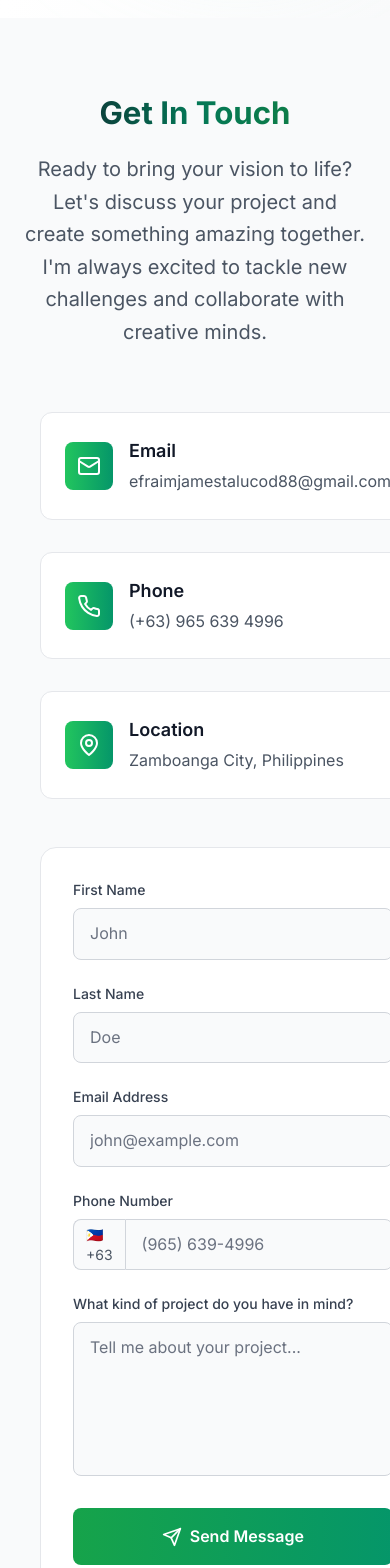
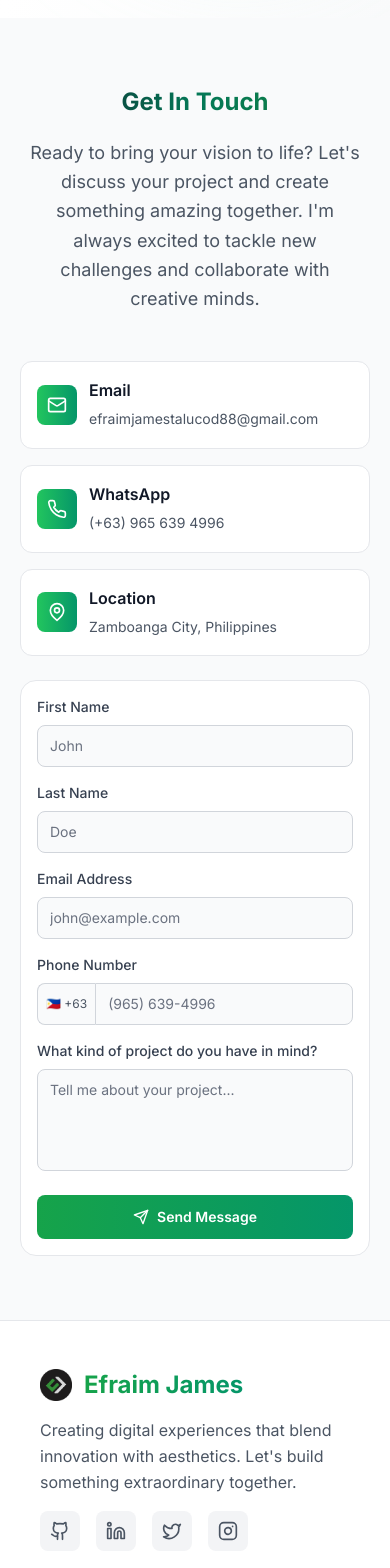
Before and after one commit to Hotpotato02133/efraimjames-web, a React (Vite) app: page / in a window 390 px wide. Shown: the part 6320-7888 px from the top of the page. Built offline with nearby package versions, Linux system fonts and the light colour scheme; no server answers.

Commit message:
:zap: Fixed the performance of the Contact Section from responsiveness issues and added Whatapps to contact me directly

```diff
--- a/src/components/Contact.tsx
+++ b/src/components/Contact.tsx
@@ -1,25 +1,25 @@
-import React, { useEffect, useRef, useState } from 'react';
-import { Mail, Phone, MapPin, Send, CheckCircle } from 'lucide-react';
-import emailjs from '@emailjs/browser';
+import React, { useEffect, useRef, useState } from "react";
+import { Mail, Phone, MapPin, Send, CheckCircle } from "lucide-react";
+import emailjs from "@emailjs/browser";
 
 const Contact = () => {
   const [isVisible, setIsVisible] = useState(false);
   const [formData, setFormData] = useState({
-    firstName: '',
-    lastName: '',
-    email: '',
-    phone: '',
-    project: ''
+    firstName: "",
+    lastName: "",
+    email: "",
+    phone: "",
+    project: "",
   });
   const [isSubmitted, setIsSubmitted] = useState(false);
   const [isLoading, setIsLoading] = useState(false);
-  const [error, setError] = useState('');
+  const [error, setError] = useState("");
   const sectionRef = useRef<HTMLDivElement>(null);
   const formRef = useRef<HTMLFormElement>(null);
 
   useEffect(() => {
     // Initialize EmailJS
-    emailjs.init(import.meta.env.VITE_EMAILJS_PUBLIC_KEY || 'YOUR_PUBLIC_KEY');
+    emailjs.init(import.meta.env.VITE_EMAILJS_PUBLIC_KEY || "YOUR_PUBLIC_KEY");
 
     const observer = new IntersectionObserver(
       ([entry]) => {
@@ -37,38 +37,46 @@ const Contact = () => {
     return () => observer.disconnect();
   }, []);
 
-  const handleInputChange = (e: React.ChangeEvent<HTMLInputElement | HTMLTextAreaElement>) => {
+  const handleInputChange = (
+    e: React.ChangeEvent<HTMLInputElement | HTMLTextAreaElement>
+  ) => {
     const { name, value } = e.target;
-    setFormData(prev => ({
+    setFormData((prev) => ({
       ...prev,
-      [name]: value
+      [name]: value,
     }));
   };
 
   const handleSubmit = async (e: React.FormEvent) => {
     e.preventDefault();
     setIsLoading(true);
-    setError('');
+    setError("");
 
     try {
       // Send email using EmailJS - now using the same template as ContactPage
       const result = await emailjs.sendForm(
-        import.meta.env.VITE_EMAILJS_SERVICE_ID || 'YOUR_SERVICE_ID',
-        import.meta.env.VITE_EMAILJS_CONTACT_TEMPLATE_ID || 'template_orw5xze',
+        import.meta.env.VITE_EMAILJS_SERVICE_ID || "YOUR_SERVICE_ID",
+        import.meta.env.VITE_EMAILJS_CONTACT_TEMPLATE_ID || "template_orw5xze",
         formRef.current!,
-        import.meta.env.VITE_EMAILJS_PUBLIC_KEY || 'YOUR_PUBLIC_KEY'
+        import.meta.env.VITE_EMAILJS_PUBLIC_KEY || "YOUR_PUBLIC_KEY"
       );
 
-      console.log('Email sent successfully:', result.text);
+      console.log("Email sent successfully:", result.text);
       setIsSubmitted(true);
 
       setTimeout(() => {
         setIsSubmitted(false);
-        setFormData({ firstName: '', lastName: '', email: '', phone: '', project: '' });
+        setFormData({
+          firstName: "",
+          lastName: "",
+          email: "",
+          phone: "",
+          project: "",
+        });
       }, 3000);
     } catch (error) {
-      console.error('Failed to send email:', error);
-      setError('Failed to send message. Please try again.');
+      console.error("Failed to send email:", error);
+      setError("Failed to send message. Please try again.");
     } finally {
       setIsLoading(false);
     }
@@ -77,58 +85,73 @@ const Contact = () => {
   const contactInfo = [
     {
       icon: Mail,
-      title: 'Email',
-      value: 'efraimjamestalucod88@gmail.com',
-      href: 'mailto:efraimjamestalucod88@gmail.com'
+      title: "Email",
+      value: "efraimjamestalucod88@gmail.com",
+      href: "mailto:efraimjamestalucod88@gmail.com",
     },
     {
       icon: Phone,
-      title: 'Phone',
-      value: '(+63) 965 639 4996',
-      href: '#'
+      title: "WhatsApp",
+      value: "(+63) 965 639 4996",
+      href: "https://wa.me/639656394996?text=Hello%20Efraim,%20I%20would%20like%20to%20discuss%20a%20project%20with%20you.",
     },
     {
       icon: MapPin,
-      title: 'Location',
-      value: 'Zamboanga City, Philippines',
-      href: '#'
-    }
+      title: "Location",
+      value: "Zamboanga City, Philippines",
+      href: "https://maps.google.com/?q=Zamboanga+City,+Philippines",
+    },
   ];
 
   return (
-    <section ref={sectionRef} id="contact" className="py-20 relative bg-gray-50">
-      <div className="container mx-auto px-6 sm:px-8 lg:px-12">
-        <div className={`text-center mb-16 transition-all duration-1000 ${
-          isVisible ? 'opacity-100 translate-y-0' : 'opacity-0 translate-y-8'
-        }`}>
-          <h2 className="text-5xl md:text-6xl font-bold mb-6 bg-gradient-to-r from-gray-900 via-emerald-700 to-green-700 bg-clip-text text-transparent">
+    <section
+      ref={sectionRef}
+      id="contact"
+      className="py-16 sm:py-20 relative bg-gray-50"
+    >
+      <div className="container mx-auto px-3 sm:px-4 md:px-6 lg:px-8">
+        <div
+          className={`text-center mb-12 sm:mb-16 transition-all duration-1000 ${
+            isVisible ? "opacity-100 translate-y-0" : "opacity-0 translate-y-8"
+          }`}
+        >
+          <h2 className="text-4xl sm:text-5xl md:text-6xl font-bold mb-4 sm:mb-6 bg-gradient-to-r from-gray-900 via-emerald-700 to-green-700 bg-clip-text text-transparent px-2">
             Get In Touch
           </h2>
-          <p className="text-xl text-gray-600 max-w-3xl mx-auto leading-relaxed">
-            Ready to bring your vision to life? Let's discuss your project and create something amazing together.
-            I'm always excited to tackle new challenges and collaborate with creative minds.
+          <p className="text-lg sm:text-xl text-gray-600 max-w-3xl mx-auto leading-relaxed px-4">
+            Ready to bring your vision to life? Let's discuss your project and
+            create something amazing together. I'm always excited to tackle new
+            challenges and collaborate with creative minds.
           </p>
         </div>
 
-        <div className="grid lg:grid-cols-2 gap-12 max-w-6xl mx-auto px-4 sm:px-6 lg:px-8">
+        <div className="grid lg:grid-cols-2 gap-6 sm:gap-8 lg:gap-12 max-w-6xl mx-auto">
           {/* Contact Information */}
-          <div className={`transition-all duration-1000 delay-200 ${
-            isVisible ? 'opacity-100 translate-x-0' : 'opacity-0 -translate-x-8'
-          }`}>
-            <div className="space-y-8">
+          <div
+            className={`transition-all duration-1000 delay-200 px-2 sm:px-0 ${
+              isVisible
+                ? "opacity-100 translate-x-0"
+                : "opacity-0 -translate-x-8"
+            }`}
+          >
+            <div className="space-y-4 sm:space-y-6 lg:space-y-8">
               {contactInfo.map((info, index) => (
                 <div
                   key={index}
-                  className="flex items-center space-x-4 p-6 bg-white border border-gray-200 rounded-xl hover:border-green-300 hover:shadow-lg hover:shadow-green-100 transition-all duration-300 group"
+                  className="flex items-center space-x-3 sm:space-x-4 p-4 sm:p-5 lg:p-6 bg-white border border-gray-200 rounded-xl hover:border-green-300 hover:shadow-lg hover:shadow-green-100 transition-all duration-300 group"
                 >
-                  <div className="w-12 h-12 bg-gradient-to-r from-green-500 to-emerald-600 rounded-lg flex items-center justify-center group-hover:scale-110 transition-transform duration-300">
-                    <info.icon className="w-6 h-6 text-white" />
+                  <div className="w-10 h-10 sm:w-12 sm:h-12 bg-gradient-to-r from-green-500 to-emerald-600 rounded-lg flex items-center justify-center group-hover:scale-110 transition-transform duration-300 flex-shrink-0">
+                    <info.icon className="w-5 h-5 sm:w-6 sm:h-6 text-white" />
                   </div>
-                  <div>
-                    <h3 className="text-lg font-semibold text-gray-900 mb-1">{info.title}</h3>
+                  <div className="min-w-0 flex-1">
+                    <h3 className="text-base sm:text-lg font-semibold text-gray-900 mb-1">
+                      {info.title}
+                    </h3>
                     <a
                       href={info.href}
-                      className="text-gray-600 hover:text-green-600 transition-colors duration-300"
+                      target="_blank"
+                      rel="noopener noreferrer"
+                      className="text-sm sm:text-base text-gray-600 hover:text-green-600 transition-colors duration-300 break-words"
                     >
                       {info.value}
                     </a>
@@ -139,19 +162,30 @@ const Contact = () => {
           </div>
 
           {/* Contact Form */}
-          <div className={`transition-all duration-1000 delay-400 ${
-            isVisible ? 'opacity-100 translate-x-0' : 'opacity-0 translate-x-8'
-          }`}>
-            <form ref={formRef} onSubmit={handleSubmit} className="bg-white border border-gray-200 rounded-2xl p-8">
+          <div
+            className={`transition-all duration-1000 delay-400 px-2 sm:px-0 ${
+              isVisible
+                ? "opacity-100 translate-x-0"
+                : "opacity-0 translate-x-8"
+            }`}
+          >
+            <form
+              ref={formRef}
+              onSubmit={handleSubmit}
+              className="bg-white border border-gray-200 rounded-2xl p-4 sm:p-6 lg:p-8"
+            >
               {error && (
-                <div className="mb-4 p-3 bg-red-100 border border-red-400 text-red-700 rounded-lg">
+                <div className="mb-4 p-3 bg-red-100 border border-red-400 text-red-700 rounded-lg text-sm">
                   {error}
                 </div>
               )}
 
-              <div className="grid md:grid-cols-2 gap-6 mb-6">
+              <div className="grid grid-cols-1 sm:grid-cols-2 gap-4 sm:gap-6 mb-4 sm:mb-6">
                 <div>
-                  <label htmlFor="firstName" className="block text-sm font-medium text-gray-700 mb-2">
+                  <label
+                    htmlFor="firstName"
+                    className="block text-sm font-medium text-gray-700 mb-2"
+                  >
                     First Name
                   </label>
                   <input
@@ -161,13 +195,20 @@ const Contact = () => {
                     value={formData.firstName}
                     onChange={handleInputChange}
                     required
-                    className="w-full px-4 py-3 bg-gray-50 border border-gray-300 rounded-lg text-gray-900 placeholder-gray-500 focus:outline-none focus:ring-2 focus:ring-green-500 focus:border-transparent transition-all duration-300"
+                    className="w-full px-3 sm:px-4 py-2.5 sm:py-3 bg-gray-50 border border-gray-300 rounded-lg text-gray-900 placeholder-gray-500 focus:outline-none focus:ring-2 focus:ring-green-500 focus:border-transparent transition-all duration-300 text-sm sm:text-base"
                     placeholder="John"
                   />
-                  <input type="hidden" name="first_name" value={formData.firstName} />
+                  <input
+                    type="hidden"
+                    name="first_name"
+                    value={formData.firstName}
+                  />
                 </div>
                 <div>
-                  <label htmlFor="lastName" className="block text-sm font-medium text-gray-700 mb-2">
+                  <label
+                    htmlFor="lastName"
+                    className="block text-sm font-medium text-gray-700 mb-2"
+                  >
                     Last Name
                   </label>
                   <input
@@ -177,15 +218,22 @@ const Contact = () => {
                     value={formData.lastName}
                     onChange={handleInputChange}
                     required
-                    className="w-full px-4 py-3 bg-gray-50 border border-gray-300 rounded-lg text-gray-900 placeholder-gray-500 focus:outline-none focus:ring-2 focus:ring-green-500 focus:border-transparent transition-all duration-300"
+                    className="w-full px-3 sm:px-4 py-2.5 sm:py-3 bg-gray-50 border border-gray-300 rounded-lg text-gray-900 placeholder-gray-500 focus:outline-none focus:ring-2 focus:ring-green-500 focus:border-transparent transition-all duration-300 text-sm sm:text-base"
                     placeholder="Doe"
                   />
-                  <input type="hidden" name="last_name" value={formData.lastName} />
+                  <input
+                    type="hidden"
+                    name="last_name"
+                    value={formData.lastName}
+                  />
                 </div>
               </div>
 
-              <div className="mb-6">
-                <label htmlFor="email" className="block text-sm font-medium text-gray-700 mb-2">
+              <div className="mb-4 sm:mb-6">
+                <label
+                  htmlFor="email"
+                  className="block text-sm font-medium text-gray-700 mb-2"
+                >
                   Email Address
                 </label>
                 <input
@@ -195,19 +243,24 @@ const Contact = () => {
                   value={formData.email}
                   onChange={handleInputChange}
                   required
-                  className="w-full px-4 py-3 bg-gray-50 border border-gray-300 rounded-lg text-gray-900 placeholder-gray-500 focus:outline-none focus:ring-2 focus:ring-green-500 focus:border-transparent transition-all duration-300"
+                  className="w-full px-3 sm:px-4 py-2.5 sm:py-3 bg-gray-50 border border-gray-300 rounded-lg text-gray-900 placeholder-gray-500 focus:outline-none focus:ring-2 focus:ring-green-500 focus:border-transparent transition-all duration-300 text-sm sm:text-base"
                   placeholder="john@example.com"
                 />
                 <input type="hidden" name="user_email" value={formData.email} />
               </div>
 
-              <div className="mb-6">
-                <label htmlFor="phone" className="block text-sm font-medium text-gray-700 mb-2">
+              <div className="mb-4 sm:mb-6">
+                <label
+                  htmlFor="phone"
+                  className="block text-sm font-medium text-gray-700 mb-2"
+                >
                   Phone Number
                 </label>
                 <div className="flex">
-                  <div className="flex items-center px-3 border border-r-0 border-gray-300 rounded-l-lg bg-gray-50">
-                    <span className="text-sm text-gray-600">🇵🇭 +63</span>
+                  <div className="flex items-center px-2 sm:px-3 border border-r-0 border-gray-300 rounded-l-lg bg-gray-50">
+                    <span className="text-xs sm:text-sm text-gray-600">
+                      🇵🇭 +63
+                    </span>
                   </div>
                   <input
                     type="tel"
@@ -216,14 +269,17 @@ const Contact = () => {
                     value={formData.phone}
                     onChange={handleInputChange}
                     placeholder="(965) 639-4996"
-                    className="flex-1 px-4 py-3 bg-gray-50 border border-gray-300 rounded-r-lg text-gray-900 placeholder-gray-500 focus:outline-none focus:ring-2 focus:ring-green-500 focus:border-transparent transition-all duration-300"
+                    className="flex-1 px-3 sm:px-4 py-2.5 sm:py-3 bg-gray-50 border border-gray-300 rounded-r-lg text-gray-900 placeholder-gray-500 focus:outline-none focus:ring-2 focus:ring-green-500 focus:border-transparent transition-all duration-300 text-sm sm:text-base"
                   />
                 </div>
                 <input type="hidden" name="user_phone" value={formData.phone} />
               </div>
 
-              <div className="mb-6">
-                <label htmlFor="project" className="block text-sm font-medium text-gray-700 mb-2">
+              <div className="mb-4 sm:mb-6">
+                <label
+                  htmlFor="project"
+                  className="block text-sm font-medium text-gray-700 mb-2"
+                >
                   What kind of project do you have in mind?
                 </label>
                 <textarea
@@ -232,37 +288,41 @@ const Contact = () => {
                   value={formData.project}
                   onChange={handleInputChange}
                   required
-                  rows={5}
-                  className="w-full px-4 py-3 bg-gray-50 border border-gray-300 rounded-lg text-gray-900 placeholder-gray-500 focus:outline-none focus:ring-2 focus:ring-green-500 focus:border-transparent transition-all duration-300 resize-none"
+                  rows={4}
+                  className="w-full px-3 sm:px-4 py-2.5 sm:py-3 bg-gray-50 border border-gray-300 rounded-lg text-gray-900 placeholder-gray-500 focus:outline-none focus:ring-2 focus:ring-green-500 focus:border-transparent transition-all duration-300 resize-none text-sm sm:text-base"
                   placeholder="Tell me about your project..."
                 ></textarea>
-                <input type="hidden" name="project_details" value={formData.project} />
+                <input
+                  type="hidden"
+                  name="project_details"
+                  value={formData.project}
+                />
               </div>
 
               <button
                 type="submit"
                 disabled={isSubmitted || isLoading}
-                className={`w-full py-4 rounded-lg font-semibold transition-all duration-300 flex items-center justify-center space-x-2 ${
+                className={`w-full py-3 sm:py-4 rounded-lg font-semibold transition-all duration-300 flex items-center justify-center space-x-2 text-sm sm:text-base ${
                   isSubmitted
-                    ? 'bg-green-600 text-white'
+                    ? "bg-green-600 text-white"
                     : isLoading
-                    ? 'bg-gray-400 text-white cursor-not-allowed'
-                    : 'bg-gradient-to-r from-green-600 to-emerald-600 hover:from-green-500 hover:to-emerald-500 text-white transform hover:scale-105 hover:shadow-lg hover:shadow-green-500/25'
+                    ? "bg-gray-400 text-white cursor-not-allowed"
+                    : "bg-gradient-to-r from-green-600 to-emerald-600 hover:from-green-500 hover:to-emerald-500 text-white transform hover:scale-105 hover:shadow-lg hover:shadow-green-500/25"
                 }`}
               >
                 {isSubmitted ? (
                   <>
-                    <CheckCircle className="w-5 h-5" />
+                    <CheckCircle className="w-4 h-4 sm:w-5 sm:h-5" />
                     <span>Message Sent!</span>
                   </>
                 ) : isLoading ? (
                   <>
-                    <div className="w-5 h-5 border-2 border-white border-t-transparent rounded-full animate-spin"></div>
+                    <div className="w-4 h-4 sm:w-5 sm:h-5 border-2 border-white border-t-transparent rounded-full animate-spin"></div>
                     <span>Sending...</span>
                   </>
                 ) : (
                   <>
-                    <Send className="w-5 h-5" />
+                    <Send className="w-4 h-4 sm:w-5 sm:h-5" />
                     <span>Send Message</span>
                   </>
                 )}
```
